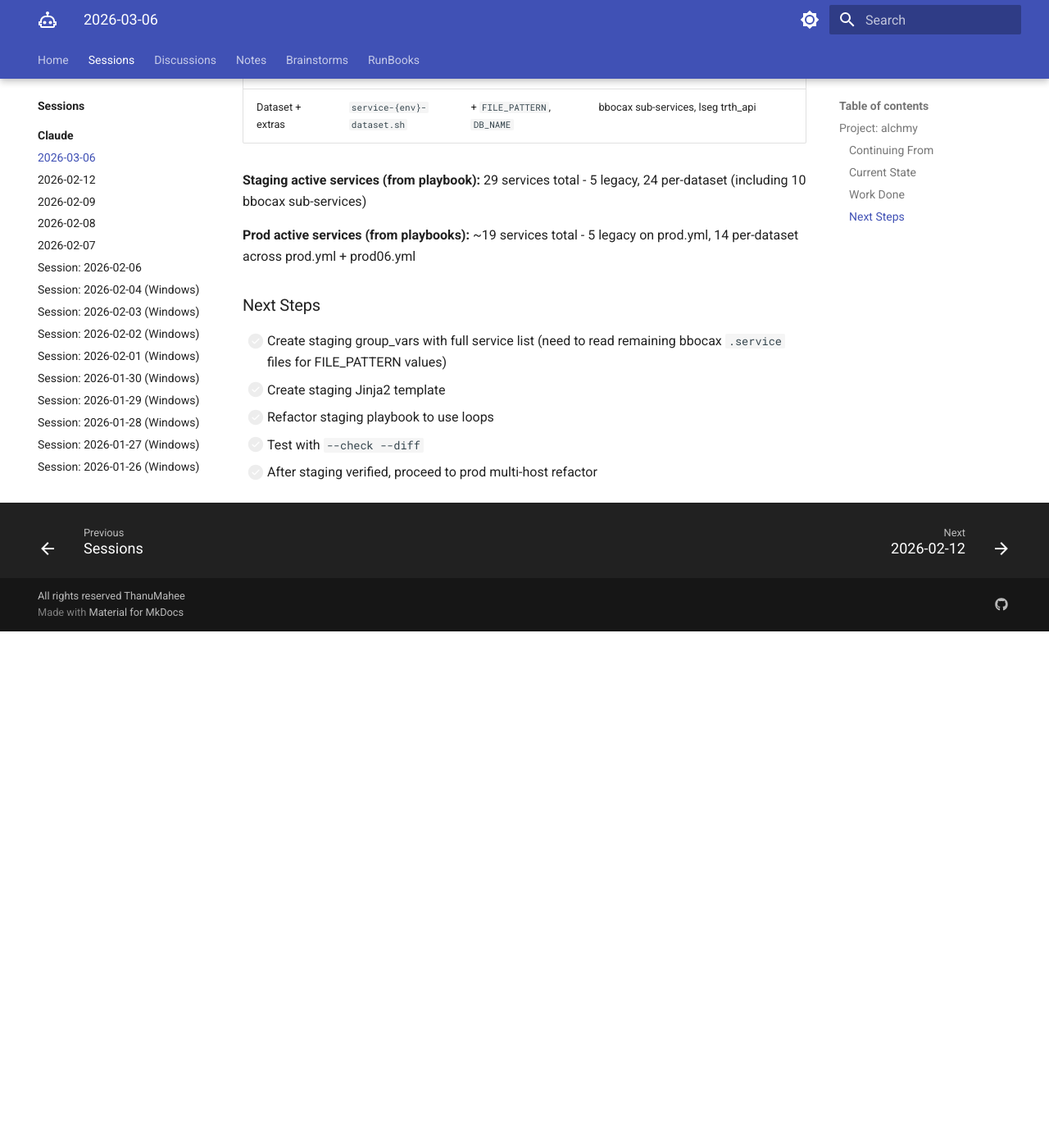
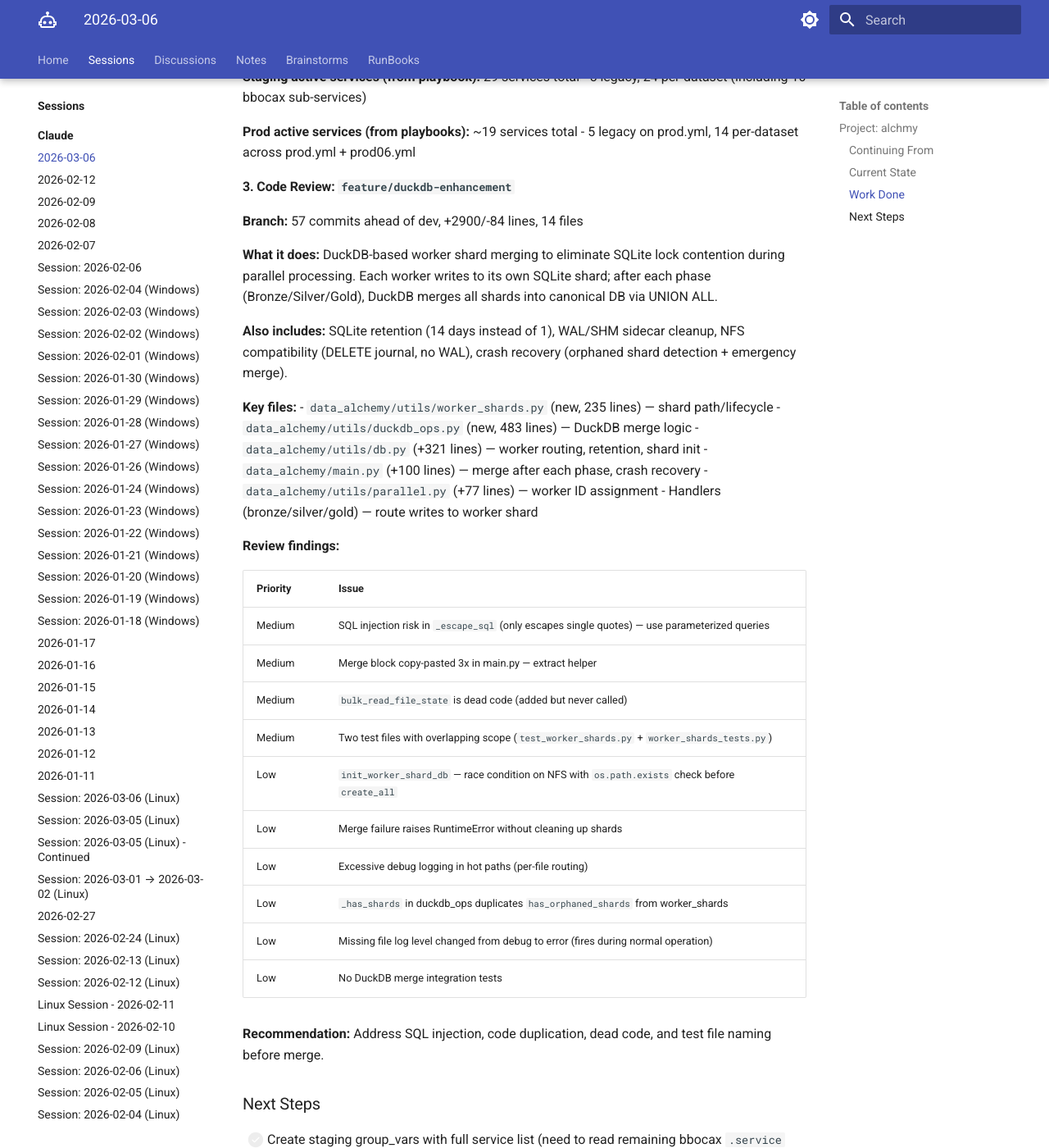
Before and after one commit to ThanuMahee12/AgentContext, an MkDocs documentation site: the page built from docs/sessions/claude/w-2026-03-06.md, in a window 1280 px wide and 1400 px high, scrolled down 2244 px. Shown: the whole window at 82% size. Built offline with MkDocs 1.6.1 and Material for MkDocs 9.7.7, drawn with Linux system fonts in a browser that asks for light colours; before the commit the page ends 3014 px from its top, so only the background shows below that; some of the changed text lies outside the part shown.

Commit message:
docs: update session notes — duckdb-enhancement review + ansible refactor plan

```diff
--- a/docs/sessions/claude/w-2026-03-06.md
+++ b/docs/sessions/claude/w-2026-03-06.md
@@ -4,7 +4,7 @@
 
 **Repo:** C:\Users\thanu\Downloads\alchmy
 
-**Branch:** `main` (1 commit behind origin)
+**Branch:** `main` -> pulled latest, then switched data-alchemy to `feature/duckdb-enhancement`
 
 ### Continuing From
 
@@ -12,22 +12,19 @@
 
 ### Current State
 
-- Branch `main`, 1 commit behind remote (needs `git pull`)
-- Many tracked files deleted locally (DB/, cdp-delta-catalog/, normalized_data/, setup scripts, Makefile)
-- `data-alchemy` submodule has new commits + modified/untracked content
-- 4 new untracked scripts in `scripts/`
-- No staged changes
+- Parent repo pulled to latest (`f473cc3`)
+- `data-alchemy` submodule on `feature/duckdb-enhancement` branch
 
 ### Work Done
 
-#### Timezone Investigation
+#### 1. Timezone Investigation
 - Identified North America (Eastern) timezone datasets from `data_alchemy/config/timezone_config.yaml`:
   - **bloomberg** — `America/New_York`
   - **jp_morgan** — `America/New_York`
   - **lseg_refinitiv** — `America/New_York` (except `reuters_fundamentals_cwiq_pipe` which overrides to UTC)
 - All other vendors default to UTC
 
-#### Ansible Prod Playbook Refactoring — Planning
+#### 2. Ansible Prod Playbook Refactoring — Planning
 
 **Problem:** Current prod ansible playbooks have massive duplication and poor multi-host support.
 
@@ -84,6 +81,39 @@
 **Prod active services (from playbooks):** ~19 services total
 - 5 legacy on prod.yml, 14 per-dataset across prod.yml + prod06.yml
 
+#### 3. Code Review: `feature/duckdb-enhancement`
+
+**Branch:** 57 commits ahead of dev, +2900/-84 lines, 14 files
+
+**What it does:** DuckDB-based worker shard merging to eliminate SQLite lock contention during parallel processing. Each worker writes to its own SQLite shard; after each phase (Bronze/Silver/Gold), DuckDB merges all shards into canonical DB via UNION ALL.
+
+**Also includes:** SQLite retention (14 days instead of 1), WAL/SHM sidecar cleanup, NFS compatibility (DELETE journal, no WAL), crash recovery (orphaned shard detection + emergency merge).
+
+**Key files:**
+- `data_alchemy/utils/worker_shards.py` (new, 235 lines) — shard path/lifecycle
+- `data_alchemy/utils/duckdb_ops.py` (new, 483 lines) — DuckDB merge logic
+- `data_alchemy/utils/db.py` (+321 lines) — worker routing, retention, shard init
+- `data_alchemy/main.py` (+100 lines) — merge after each phase, crash recovery
+- `data_alchemy/utils/parallel.py` (+77 lines) — worker ID assignment
+- Handlers (bronze/silver/gold) — route writes to worker shard
+
+**Review findings:**
+
+| Priority | Issue |
+|---|---|
+| Medium | SQL injection risk in `_escape_sql` (only escapes single quotes) — use parameterized queries |
+| Medium | Merge block copy-pasted 3x in main.py — extract helper |
+| Medium | `bulk_read_file_state` is dead code (added but never called) |
+| Medium | Two test files with overlapping scope (`test_worker_shards.py` + `worker_shards_tests.py`) |
+| Low | `init_worker_shard_db` — race condition on NFS with `os.path.exists` check before `create_all` |
+| Low | Merge failure raises RuntimeError without cleaning up shards |
+| Low | Excessive debug logging in hot paths (per-file routing) |
+| Low | `_has_shards` in duckdb_ops duplicates `has_orphaned_shards` from worker_shards |
+| Low | Missing file log level changed from debug to error (fires during normal operation) |
+| Low | No DuckDB merge integration tests |
+
+**Recommendation:** Address SQL injection, code duplication, dead code, and test file naming before merge.
+
 ### Next Steps
 
 - [ ] Create staging group_vars with full service list (need to read remaining bbocax `.service` files for FILE_PATTERN values)
@@ -91,3 +121,4 @@
 - [ ] Refactor staging playbook to use loops
 - [ ] Test with `--check --diff`
 - [ ] After staging verified, proceed to prod multi-host refactor
+- [ ] Address duckdb-enhancement review findings before merge
```
